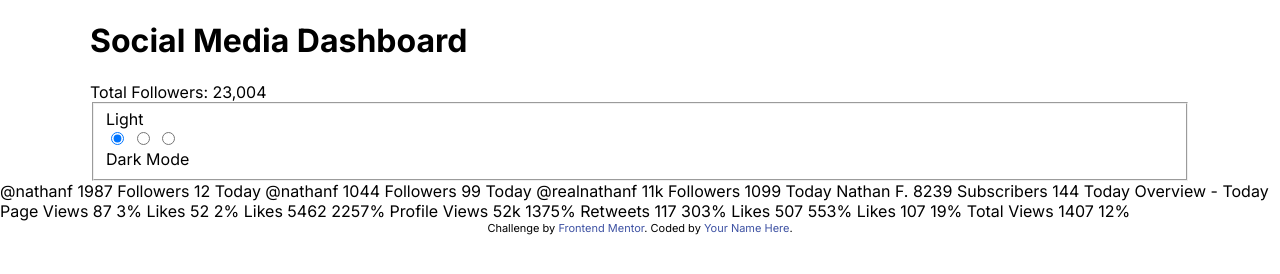
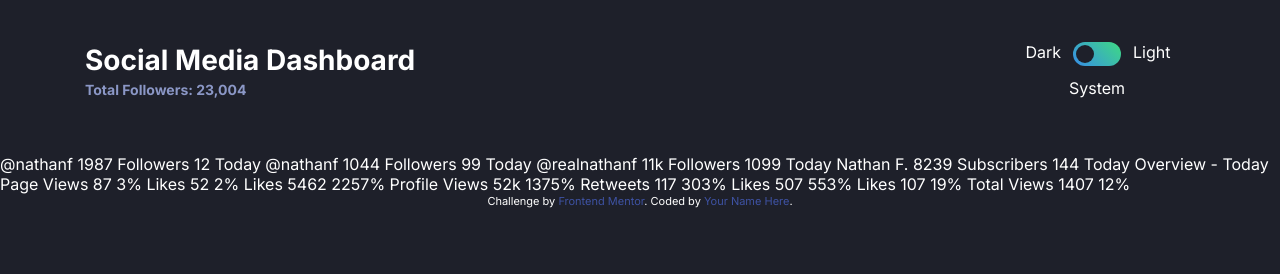
Before and after one commit to mzr2k/fem-dklt-toggle, a website: page index.html in a window 1280 px wide. Drawn offline with Linux system fonts and the light colour scheme.

Commit message:
toggle major change

```diff
--- a/app/scss/components/_index.scss
+++ b/app/scss/components/_index.scss
@@ -1,2 +1,3 @@
+@forward 'header';
+@forward 'toggle';
 @forward 'card';
-@forward 'toggle';
--- /dev/null
+++ b/app/scss/components/header.scss
@@ -0,0 +1,26 @@
+@use '../util/' as *;
+
+.header {
+
+    @include breakpoint(medium){
+        display: flex;
+        justify-content: space-between;
+        align-items: center;
+        margin-top: rem(36);
+    }
+
+
+    &__title{
+
+    }
+
+    &__subtitle{
+        font-size: rem(14);
+        font-weight: 700;
+        color: var(--dark-text1);
+    }
+
+    &__toggle{
+
+    }
+}
--- a/app/scss/components/toggle.scss
+++ b/app/scss/components/toggle.scss
@@ -1,11 +1,73 @@
 @use '../util/' as *;
 
+.toggle{
+    display: grid;
+    grid-template-columns: repeat(3,1fr);
+    border: none;
+    gap: rem(12);
 
-.toggle{
+
+    label{
+
+        &[for="dark"]{
+            grid-column: 1 / 2;
+            justify-self: end;
+
+        }
+        &[for="system"]{
+            grid-column: 1 / 4;
+            grid-row: 2 / 3;
+            justify-self: center;
+
+        }
+        &[for="light"]{
+            grid-column: 3 / 4;
+        }
+
+    }
+
+    &__wrapper{
+        position: relative;
+        grid-column: 2 / 3 ;
+        grid-row: 1 / 2;
+        height: rem(24);
+
+
+    }
+
+    input[type='radio'] {
+        opacity: 0;
+        margin: 0;
+}
+
+    &__background{
+        display: block;
+        height: 100%;
+        background: linear-gradient(225deg,
+        var(--toggle-bg-end) 0%,
+        var(--toggle-bg-start) 98.02% );
+        border-radius: rem(12);
+        overflow: hidden;
+        height: 100%;
+        position: absolute;
+        width: 100%;
+        top: 0;
+        pointer-events: none;
+    }
     &__button{
-        width: rem(16);
-        height: rem(16);
+        position: absolute;
+        left: rem(3);
+        top: rem(3);
+        right: 100%;
+        width: rem(18);
+        height: rem(18);
         border-radius: 50% ;
-        background-color: var(--toggle);
+        background-color: var(--dark-bg);
     }
+
+    #light:checked ~ .toggle__button {
+        left: calc(100% - 21px);
+        right: 3px;
+    }
+
 }
--- a/app/scss/globals/boilerplate.scss
+++ b/app/scss/globals/boilerplate.scss
@@ -11,4 +11,6 @@ body{
     margin: 0;
     padding: 0;
     font-family: var(--font-inter);
+    background: var(--dark-bg);
+    color: var(--dark-text2) ;
 }
--- a/app/scss/globals/colors.scss
+++ b/app/scss/globals/colors.scss
@@ -1,22 +1,35 @@
-:root{
+:root {
     --limegreen: hsl(163, 72%, 41%);
     --brightred: hsl(356, 69%, 56%);
     --facebook: hsl(208, 92%, 53%);
     --twitter: hsl(203, 89%, 53%);
-    --instagram: linear gradient hsl(37, 97%, 70%) to hsl(329, 70%, 58%);
+    --instagram-start: hsl(37, 97%, 70%);
+    --instagram-middle: hsl(5, 77%, 71%);
+    --instagram-end: hsl(329, 70%, 58%);
     --youtube: hsl(348, 97%, 39%);
-    --toggle-bg-start: linear gradient hsl(210, 78%, 56%) to hsl(146, 68%, 55%);
-    --toggle: hsl(230, 22%, 74%);
+    --toggle-bg-light: hsl(230, 22%, 74%);
+    --toggle-bg-start: hsl(210, 78%, 56%);
+    --toggle-bg-end: hsl(146, 68%, 55%);
+    --toggle-light: hsl(230, 19%, 60%);
+    --toggle-button-light: hsl(228, 46%, 96%);
     --dark-bg: hsl(230, 17%, 14%);
     --dark-top-bg: hsl(232, 19%, 15%);
     --dark-card: hsl(228, 28%, 20%);
+    --dark-card-hover: hsl(228, 25%, 27%);
     --dark-text1: hsl(228, 34%, 66%);
     --dark-text2: hsl(0, 0%, 100%);
-
     --light-bg: hsl(0, 0%, 100%);
     --light-top-bg: hsl(225, 100%, 98%);
-    --light-card:  hsl(227, 47%, 96%);
-    --light-text1: hsl(228, 12%, 44%);
+    --light-card: hsl(227, 47%, 96%);
+    --light-card-hover: hsl(228, 33%, 91%);
+    --light-text1: hsl(230, 12%, 44%);
     --light-text2: hsl(230, 17%, 14%);
-
-}
+    --background: var(--light-bg);
+    --text-color: var(--light-text2);
+    --text-color2: var(--light-text1);
+    --card-bg: var(--light-card);
+    --card-hover: var(--light-card-hover);
+    --toggle: var(--toggle-light);
+    --toggle-bg: var(--toggle-bg-light);
+    --toggle-button: var(--toggle-button-light);
+  }
--- a/app/scss/globals/layout.scss
+++ b/app/scss/globals/layout.scss
@@ -2,8 +2,8 @@
 
 .container {
     padding: 0 rem(25);
-    max-width: rem(1100);
-    margin: 0 auto;
+    max-width: rem(1110);
+    margin: 0 auto rem(46);
 
     @include breakpoint(large){
         padding: 0;
--- a/app/scss/globals/typography.scss
+++ b/app/scss/globals/typography.scss
@@ -1,8 +1,18 @@
+@use '../util/' as *;
+
 h1,
 h2,
 h3 {
-    margin-top: o;
+    margin-top: 0;
+    line-height: 1.1;
 
+}
+h1{
+    font-size: rem(24);
+    margin-bottom: rem(3);
+    @include breakpoint(large){
+        font-size: rem(28);
+    }
 }
 
 a,
--- a/app/scss/util/breakpoints.scss
+++ b/app/scss/util/breakpoints.scss
@@ -1,11 +1,11 @@
-// 640px, 1150px, 1400px
+// 640px, 1110px, 1400px
 $breakpoints-up: (
 	'medium': '40em',
 	'large': '71.875em',
 	'xlarge': '87.5em',
 );
 
-// 639px, 1149px, 1399px
+// 639px, 1109px, 1399px
 $breakpoints-down: (
 	'small': '39.9375em',
 	'medium': '71.8125em',
--- a/index.html
+++ b/index.html
@@ -26,21 +26,32 @@
   </style>
 </head>
 <body>
-  <header class="header container">   <h1>Social Media Dashboard</h1>
-    Total Followers: 23,004
+  <header class="header container">
+ <div class="header__title">
+  <h1>Social Media Dashboard</h1>
+  <span class="header__subtitle">Total Followers: 23,004
+  </div>
 
-  <fieldset aria-label="theme-toggle" role="radiogroup">
-    <label for="light">Light</label>
-    <div class="toggle__wrapper">
-      <input type="radio" name="theme" id="light" checked/>
-      <input type="radio" name="theme" id="system" />
-      <input type="radio" name="theme" id="dark" />
 
-    </div>
+  <fieldset
+  class="header__toggle toggle"
+  aria-label="theme-toggle"
+  role="radiogroup">
 
 
 
-    Dark Mode
+    <div class="toggle__wrapper">
+
+      <input type="radio" name="theme" id="light" />
+      <input type="radio" name="theme" id="system" checked />
+      <input type="radio" name="theme" id="dark" />
+      <span aria-hidden="true" class="toggle__background"></span>
+      <span aria-hidden="true" class="toggle__button"></span>
+
+    </div>
+    <label for="dark">Dark</label>
+    <label for="system">System</label>
+    <label for="light">Light</label>
 
   </fieldset>
   </header>
```
Also changed, not shown: dist/styles.css, 1 other file.
